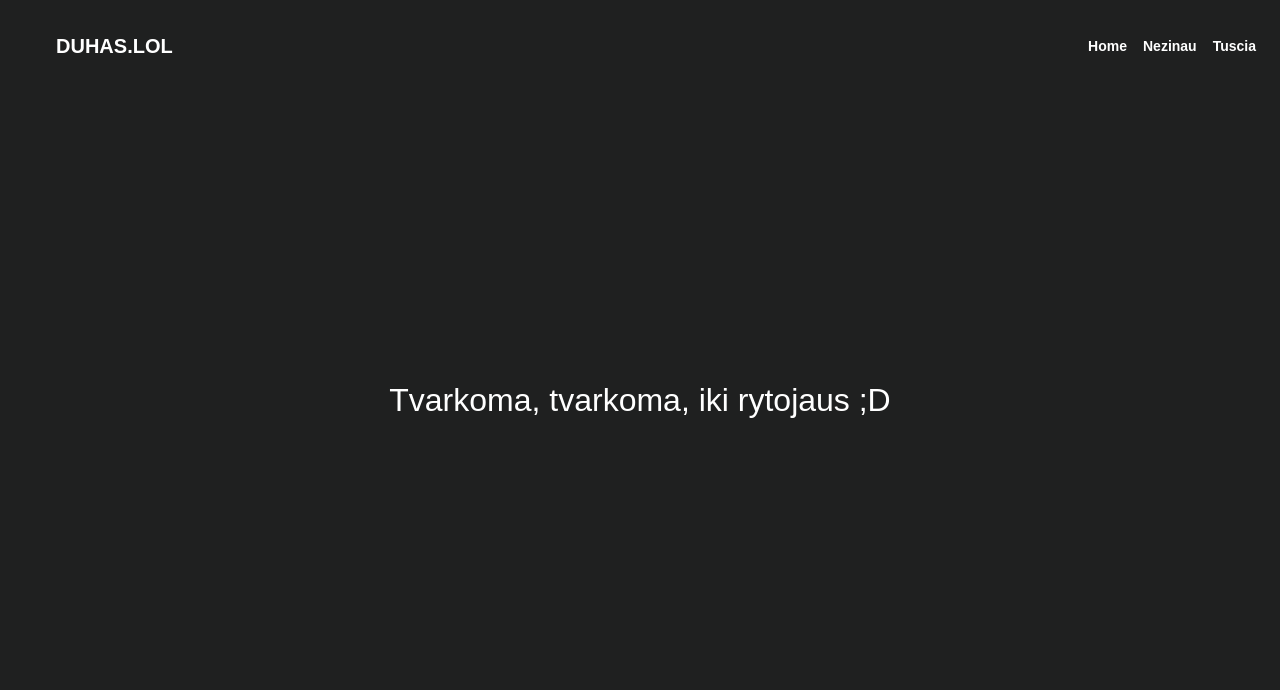
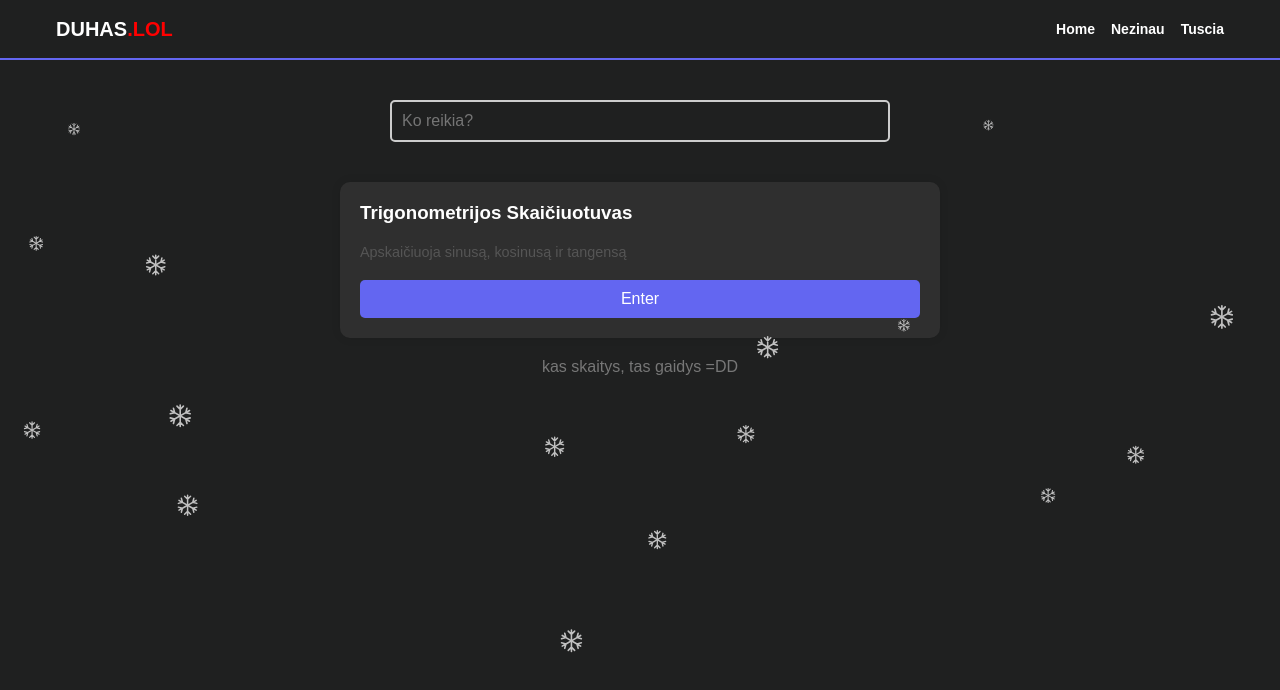
Before and after one commit to durnelius/durnelius.github.io, a plain HTML site: page index.html in a window 1280 px wide. Drawn offline with Linux system fonts and the light colour scheme.

Commit message:
Add files via upload

```diff
--- a/index.html
+++ b/index.html
@@ -1,32 +1,31 @@
 <!DOCTYPE html>
 <html lang="en">
 
-<script defer src="sniegas.js"></script>
+<script defer src="/scripts/universal.js"></script>
 
 <head>
-    <meta charset="UTF-8">
-    <meta name="viewport" content="width=device-width, initial-scale=1.0">
-    <title>Centered Hello</title>
-    <link rel="stylesheet" href="styles.css">
+    <title>duhas.LOL</title>
+    <link rel="icon" href="/assets/.lol.png" type="image/png">
+    <link rel="icon" href="/assets/.lol.ico" type="image/x-icon">
+    <script defer src="/scripts/universal.js"></script>
+    <link rel="stylesheet" href="/styles.css">
+    <meta name="viewport" content="width=device-width, initial-scale=1.0"> <!-- Added for mobile responsiveness -->
 </head>
+
 <body>
 
-    <canvas id="particle-container"></canvas>
-    <nav>
-        <div id="nav-container">
-            <p id="brand"><span id="brand-highlight">duhas</span>.LOL</p>
-            <div id="nav-items">
-                <button type="button" aria-label="Mobile menu" id="menu-icon" class="unselectable"><img class="unselectable" src="assets/menu.svg" alt="" width="30" height="30"></button>
-                <ul id="menu-list" class="unselectable">
-                    <li><a class="unselectable" href="/">Home</a></li>
-                    <li><a class="unselectable" href="/">Nezinau</a></li>
-                    <li><a class="unselectable" href="/">Tuscia</a></li>
-                </ul>
-            </div>
-        </div>
-    </nav>
-    <div class="center-text">Tvarkoma, tvarkoma, iki rytojaus ;D</div>
+    <!-- Search Bar -->
+    <div id="search-container">
+        <input type="text" id="search-bar" placeholder="Ko reikia?" aria-label="Search">
+    </div>
 
+    <!-- Cards Container -->
+    <div id="cards-container"></div>
 
+    <div id="footer-text">
+        <p>kas skaitys, tas gaidys =DD</p>
+    </div>
+
+    <script src="scripts/script.js"></script>
 </body>
 </html>
--- /dev/null
+++ b/scripts/korteles.json
@@ -0,0 +1,7 @@
+[
+    {
+        "title": "Trigonometrijos Skaičiuotuvas",
+        "description": "Apskaičiuoja sinusą, kosinusą ir tangensą",
+        "link": "/tools/con-sin-tang.html"
+    }
+]
--- /dev/null
+++ b/scripts/script.js
@@ -0,0 +1,61 @@
+// Function to create and display cards dynamically
+function createCards(cards) {
+    const container = document.getElementById("cards-container");
+    container.innerHTML = ''; // Clear existing cards
+
+    cards.forEach(card => {
+        const cardElement = document.createElement('div');
+        cardElement.classList.add('card');
+
+        // Check if the card has a link and description
+        const hasLink = card.description.includes('[ Link ]');
+        const descriptionText = hasLink ? card.description.replace('[ Link ]', '') : card.description;
+        const buttonLink = hasLink ? card.link : '#';  // If a link exists, use it; otherwise, fallback to '#'
+
+        cardElement.innerHTML = `
+            <h3>${card.title}</h3>
+            <p>${descriptionText}</p>
+            <a href="${buttonLink}" class="button-link" target="_blank">
+                <button class="card-button">Enter</button>
+            </a>
+        `;
+
+        container.appendChild(cardElement);
+    });
+}
+
+// Function to handle the search
+function handleSearch(query) {
+    console.log('Searching for:', query); // Debugging: Log search query
+
+    // Filter the cards based on the search query
+    const filteredCards = allCards.filter(card => {
+        return card.title.toLowerCase().includes(query.toLowerCase()) ||
+               card.description.toLowerCase().includes(query.toLowerCase());
+    });
+
+    console.log('Filtered Cards:', filteredCards); // Debugging: Log filtered cards
+
+    // Create and display the filtered cards
+    createCards(filteredCards);
+}
+
+// Load JSON data and create cards
+let allCards = [];
+
+// Fetch data from the JSON file
+fetch('scripts/korteles.json')
+    .then(response => response.json())
+    .then(data => {
+        allCards = data; // Store the fetched cards data
+        createCards(data); // Initially create all cards
+    })
+    .catch(error => {
+        console.error('Error loading JSON data:', error);
+    });
+
+// Add event listener to the search bar to trigger the search function
+document.getElementById('search-bar').addEventListener('input', (event) => {
+    const searchQuery = event.target.value;  // Get the search query
+    handleSearch(searchQuery);  // Call the search function with the query
+});
--- /dev/null
+++ b/scripts/universal.js
@@ -0,0 +1,141 @@
+document.addEventListener("DOMContentLoaded", () => {
+    const ml = document.getElementById("menu-list");
+    if (!ml) {
+        console.error("Element with ID 'menu-list' not found.");
+        return;
+    }
+
+    let mb = ml.cloneNode(true);
+    mb.removeAttribute('id');
+    mb.classList = "";
+    mb.classList.add("menu-blur");
+    ml.parentNode.parentNode.after(mb);
+
+    const mi = document.getElementById("menu-icon");
+    mi.addEventListener("click", function () {
+        mi.classList.toggle("opened");
+        mb.classList.toggle("show");
+    });
+});
+
+
+    // Create and append the particle canvas
+    const particleContainer = document.createElement('canvas');
+    particleContainer.id = 'particle-container';
+    document.body.appendChild(particleContainer);
+
+    // Create the nav
+    const nav = document.createElement('nav');
+    const navContainer = document.createElement('div');
+    navContainer.id = 'nav-container';
+    const brand = document.createElement('p');
+    brand.id = 'brand';
+    const brandHighlight = document.createElement('span');
+    brandHighlight.id = 'brand-highlight';
+    brandHighlight.textContent = 'duhas';
+    const lol = document.createElement('span');
+    lol.id = 'lol';
+    lol.textContent = '.LOL';
+    brand.appendChild(brandHighlight);
+    brand.appendChild(lol);
+
+    const navItems = document.createElement('div');
+    navItems.id = 'nav-items';
+    const menuIcon = document.createElement('button');
+    menuIcon.id = 'menu-icon';
+    menuIcon.type = 'button';
+    menuIcon.setAttribute('aria-label', 'Mobile menu');
+    const menuIconImg = document.createElement('img');
+    menuIconImg.classList.add('unselectable');
+    menuIconImg.src = '/assets/menu.svg';
+    menuIconImg.alt = 'Menu Icon';
+    menuIconImg.width = 30;
+    menuIconImg.height = 30;
+    menuIcon.appendChild(menuIconImg);
+
+    const menuList = document.createElement('ul');
+    menuList.id = 'menu-list';
+    menuList.classList.add('unselectable');
+    const menuItems = ['Home', 'Nezinau', 'Tuscia'].map(text => {
+        const listItem = document.createElement('li');
+        const anchor = document.createElement('a');
+        anchor.classList.add('unselectable');
+        anchor.href = '/';
+        anchor.textContent = text;
+        listItem.appendChild(anchor);
+        return listItem;
+    });
+    menuList.append(...menuItems);
+
+    navItems.appendChild(menuIcon);
+    navItems.appendChild(menuList);
+    navContainer.appendChild(brand);
+    navContainer.appendChild(navItems);
+    nav.appendChild(navContainer);
+    document.body.appendChild(nav);
+
+    // Particle animation for winter months
+    const canvas = particleContainer;
+
+    const winterMonths = [10, 11, 0]; // November, December, January
+
+    if (winterMonths.includes(new Date().getMonth())) {
+        const ctx = canvas.getContext('2d');
+
+        // Resize the canvas to fit the window
+        function resizeCanvas() {
+            canvas.width = window.innerWidth;
+            canvas.height = window.innerHeight > 500 ? window.innerHeight : 500;
+        }
+
+        resizeCanvas();
+        window.addEventListener('resize', resizeCanvas);
+
+        const numImages = 16; // Number of snowflakes
+        const images = [];
+        const imageSrc = '/assets/sniegas.svg'; // Path to the snowflake image
+
+        // Create and initialize snowflakes
+        for (let i = 0; i < numImages; i++) {
+            const img = new Image();
+            img.src = imageSrc;
+            images.push({
+                img: img,
+                x: Math.random() * canvas.width,
+                y: Math.random() * canvas.height + 30,
+                dx: 0.25,
+                dy: -(0.5 + Math.random() / 2) / (30 / 100),
+                size: 10 + Math.random() * 20, // Random size for each snowflake
+            });
+        }
+
+        // Function to animate the snowflakes
+        function animate() {
+            ctx.clearRect(0, 0, canvas.width, canvas.height);
+
+            images.forEach(image => {
+                image.x -= image.dx; // Move snowflake horizontally
+                image.y -= image.dy; // Move snowflake vertically
+
+                if (image.x < 0 - image.size || image.x > canvas.width + image.size) {
+                    image.y = canvas.height + 30;
+                    image.x = Math.random() * canvas.width;
+                    image.dy = -(0.5 + Math.random() / 2) / (30 / 100);
+                }
+
+                if (image.y > canvas.height) {
+                    image.y = 0;
+                    image.x = Math.random() * canvas.width;
+                    image.dy = -(0.5 + Math.random() / 2) / (30 / 100);
+                }
+
+                ctx.drawImage(image.img, image.x, image.y, image.size, image.size);
+            });
+
+            requestAnimationFrame(animate);
+        }
+
+        animate();
+    } else {
+        canvas.remove();
+    }
--- a/styles.css
+++ b/styles.css
@@ -1,21 +1,43 @@
+:root {
+    --fonas-site: #212121;
+    --json-langeliai: #2F2F2F;
+    --navbar-backround: #1F2020; /* Example, update with the actual color */
+    --navbar-line: #6366F1; /* Example, update with the actual color */
+    --link-button: #6366f1; /* Example, update with the actual color */
+    --main-color-1: white; /* Example, update with the actual color */
+}
+
+/* Body and General Styles */
+* {
+    margin: 0;
+    padding: 0;
+    box-sizing: border-box;
+    text-decoration: none;
+    font-family: 'Montserrat', sans-serif;
+}
+
 body {
-    overflow-x: hidden; /* sniegas */
     margin: 0;
     display: flex;
-    justify-content: center;
+    flex-direction: column;
+    justify-content: flex-start;  /* Start alignment to prevent overlap */
     align-items: center;
     height: 100vh;
+    width: 100vw;
     font-family: Arial, sans-serif;
-    background-color: #1F2020; /* Updated background color */
-    color: #FFF; /* Optional: set text color to white for contrast */
+    background-color: #1F2020;
+    color: #FFF;
+    padding: 20px;  /* Adds padding to ensure content isn't touching the edges */
+    box-sizing: border-box;
+    overflow-y: auto;  /* Allow scrolling if needed */
 }
+
+/* Center Text */
 .center-text {
     font-size: 2rem;
 }
 
-
-/* Nav (stolen haha)*/
-
+/* Navbar Styles */
 nav {
     z-index: 1;
     position: fixed;
@@ -43,7 +65,7 @@ nav {
     font-size: 1.25rem;
     font-weight: bold;
     text-transform: uppercase;
-    user-select: none;
+    user-select: none; /* Prevent text selection */
 }
 
 #brand-highlight {
@@ -73,7 +95,7 @@ nav {
     font-weight: bold;
     font-size: 0.875rem;
     text-decoration: none;
-    user-select: none;
+    user-select: none; /* Prevent text selection */
 }
 
 #menu-list > li > a::after, #menu-list > li > a:hover::after {
@@ -174,7 +196,7 @@ nav {
     }
 }
 
-/* ScrollBar from StackFlow */
+/* ScrollBar Styles */
 * {
     scrollbar-width: thin;
     scrollbar-color: #3F3F46 #18181b;
@@ -198,7 +220,7 @@ nav {
     background-image: linear-gradient(to bottom, #4f46e5, #6366f1);
 }
 
-
+/* Prevent text selection */
 .unselectable {
     -webkit-user-drag: none;
     -moz-user-select: none;
@@ -207,9 +229,185 @@ nav {
     user-select: none;
 }
 
-/* sniegas */
+/* Particle container (if used for snow effect) */
 #particle-container {
     z-index: 10;
     position: fixed;
     pointer-events: none;
 }
+
+/* Rainbow Animation for Text */
+@keyframes rainbow {
+    0% { color: red; }
+    14% { color: orange; }
+    28% { color: yellow; }
+    42% { color: green; }
+    57% { color: blue; }
+    71% { color: indigo; }
+    85% { color: violet; }
+    100% { color: red; }
+}
+
+#lol {
+    animation: rainbow 5s infinite;
+}
+
+/* Search Bar and Cards Layout */
+#search-container {
+    width: 100%;
+    max-width: 600px;
+    margin-top: 80px; /* Adds space between navbar and search bar */
+    margin-bottom: 20px;
+    display: flex;
+    justify-content: center;
+}
+
+/* Cards Container */
+#cards-container {
+    display: flex;
+    flex-direction: column;
+    gap: 20px;
+    width: 100%;
+    max-width: 600px;
+    margin-top: 20px; /* Adds space between search bar and cards */
+}
+
+/* Card Styles */
+/* Card Styles */
+.card {
+    background-color: var(--json-langeliai);
+    padding: 20px;
+    border-radius: 10px;
+    box-shadow: 0 0 10px rgba(0, 0, 0, 0.1);
+    display: flex;
+    flex-direction: column;
+    gap: 10px; /* Adds a gap between text and button */
+}
+
+/* Card Title and Text Styling */
+.card h3 {
+    margin-bottom: 10px;
+}
+
+.card p {
+    font-size: 0.9rem;
+    color: #555;
+}
+
+.button-link {
+    text-decoration: none;
+}
+
+
+/* Make sure the input bar has padding and some height to be more prominent */
+#search-bar {
+    padding: 10px;
+    font-size: 1rem;
+    width: 100%;
+    max-width: 500px;
+    background-color: transparent;
+    border: 2px solid #ccc;
+    border-radius: 5px;
+    color: #fff;
+}
+
+
+/* Prevent text selection */
+.unselectable {
+    -webkit-user-drag: none;
+    -moz-user-select: none;
+    -webkit-user-select: none;
+    -ms-user-select: none;
+    user-select: none;
+}
+
+
+/* Button Styles */
+.card-button {
+    background-color: var(--link-button);
+    color: white;
+    padding: 10px 15px;
+    font-size: 1rem;
+    border: none;
+    border-radius: 5px;
+    cursor: pointer;
+    transition: background-color 0.3s ease;
+    margin-top: 10px; /* Adds space between the text and the button */
+    width: 100%; /* Makes the button expand fully */
+    box-sizing: border-box; /* Ensures padding is included in the width calculation */
+}
+
+
+.card-button:hover {
+    background-color: rgb(255, 255, 255);
+}
+
+/* pages java tools */
+
+
+/* Center Text */
+.center-text {
+    font-size: 2rem;
+    text-align: center;
+}
+
+/* Calculator Container */
+.calculator {
+    background-color: var(--json-langeliai);
+    padding: 20px;
+    border-radius: 10px;
+    box-shadow: 0 0 10px rgba(0, 0, 0, 0.1);
+    display: flex;
+    flex-direction: column;
+    align-items: center;
+    gap: 10px;
+    width: 100%;
+    max-width: 500px;
+    text-align: center;
+}
+
+/* Button Styles */
+.card-button {
+    background-color: var(--link-button);
+    color: white;
+    padding: 10px 15px;
+    font-size: 1rem;
+    border: none;
+    border-radius: 5px;
+    cursor: pointer;
+    transition: background-color 0.3s ease;
+    margin-top: 10px; /* Adds space between the text and the button */
+    width: 100%; /* Makes the button expand fully */
+    box-sizing: border-box; /* Ensures padding is included in the width calculation */
+}
+
+.card-button:hover {
+    background-color: rgb(202, 202, 202);
+}
+
+/* Input Field */
+.input-field {
+    padding: 10px;
+    font-size: 1rem;
+    width: 100%;
+    max-width: 400px;
+    background-color: transparent;
+    border: 2px solid #ccc;
+    border-radius: 5px;
+    color: #fff;
+}
+
+/* Result Styling */
+.result {
+    font-size: 1.2rem;
+    margin-top: 10px;
+    color: #fff;
+}
+
+#footer-text {
+    text-align: center;
+    margin-top: 20px;
+    color: rgb(119, 119, 119);  /* Adjust text color to fit your design */
+    font-size: 1rem;
+    font-family: Arial, sans-serif;
+}
```
Also changed, not shown: tools/con-sin-tang.html (added, +175 -0 lines), tools/example.html (added, +16 -0 lines), assets/x.svg (added). Lines whose indentation alone changed are shown as unchanged.
